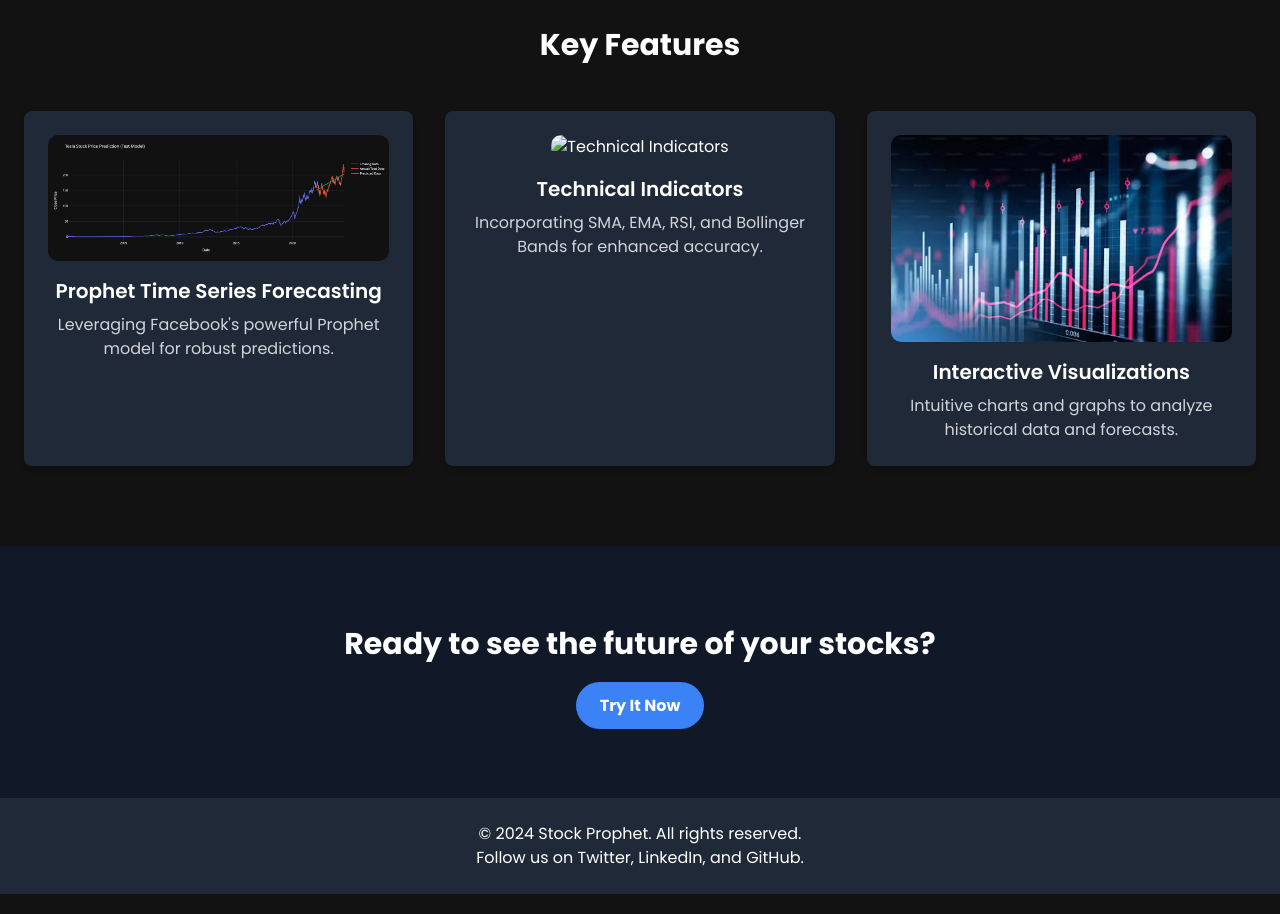
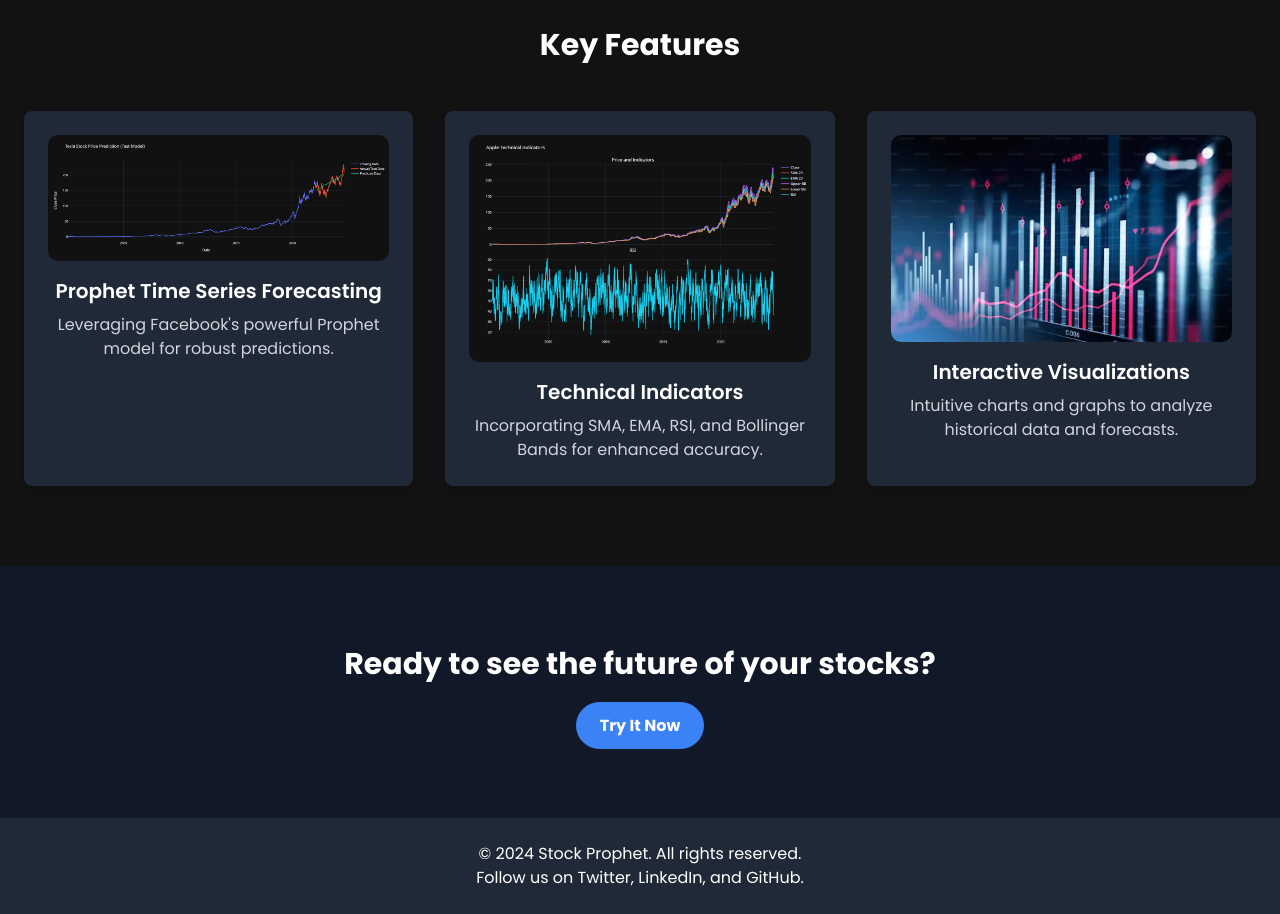
Before and after one commit to jayash1973/Prophet-Stock-Prize-Predictor, a plain HTML site: page index.html in a window 1280 px wide. Shown: the part 1700-2614 px from the top of the page. Drawn offline with nearby package versions, Linux system fonts and the light colour scheme.

Commit message:
Update index.html

```diff
--- a/index.html
+++ b/index.html
@@ -136,7 +136,7 @@
                         <p class="text-gray-300 text-center">Leveraging Facebook's powerful Prophet model for robust predictions.</p>
                     </div>
                     <div class="bg-gray-800 p-6 rounded-lg shadow-md card flex flex-col items-center slide-up">
-                        <img src="images/Technical indicators.png" alt="Technical Indicators" class="mb-4">
+                        <img src="images/Technical-indicators.png" alt="Technical Indicators" class="mb-4">
                         <h3 class="text-xl font-semibold mb-2">Technical Indicators</h3>
                         <p class="text-gray-300 text-center">Incorporating SMA, EMA, RSI, and Bollinger Bands for enhanced accuracy.</p>
                     </div>
```
